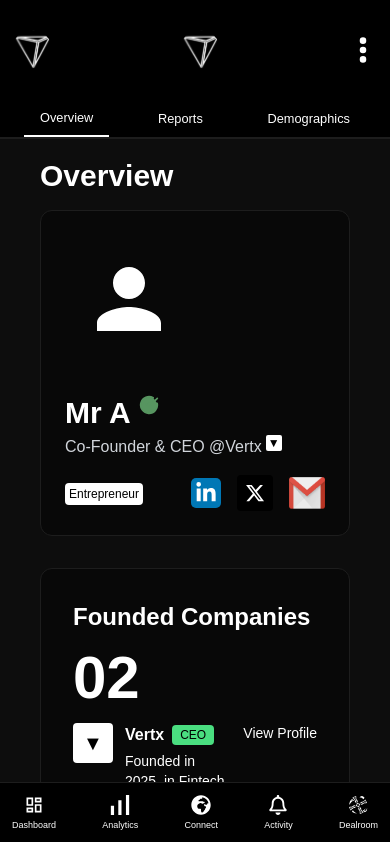
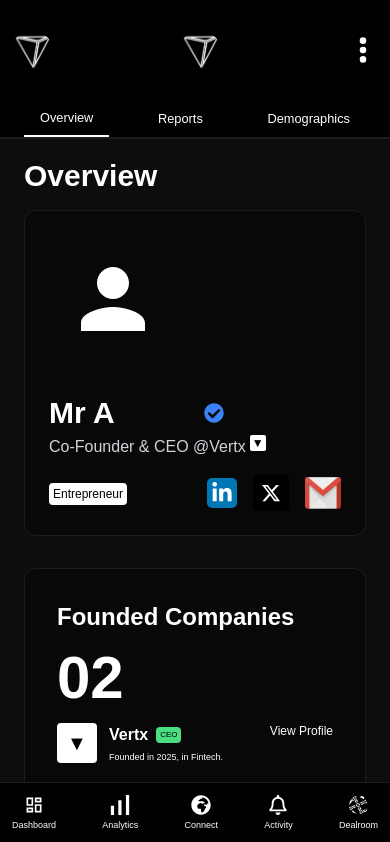
Before and after one commit to Hariz-Ade14/vertx, a React (Vite) app: page /profile in a window 390 px wide. Shown: the top 842 px of the page. Built offline with nearby package versions, Linux system fonts and the light colour scheme.

Commit message:
refactor: replace CheckCircle icon with FaCheckCircle and adjust layout for improved responsiveness in Profile component

```diff
--- a/src/components/profile.tsx
+++ b/src/components/profile.tsx
@@ -1,7 +1,7 @@
 import {useState} from "react";
 import Layout from "./Layout";
 import { Link } from "react-router-dom";
-import { CheckCircle} from "lucide-react";
+import { FaCheckCircle } from "react-icons/fa";
 import { Menu } from "./Body";
 import { FaLinkedinIn } from "react-icons/fa6";
 const Profile = () => {
@@ -34,7 +34,7 @@ const Profile = () => {
           );
         })}
       </div>
-      <div className="md:flex md:left-[300px] top-[113px] absolute left-0 flex bg-black/95 px-10 right-0 pt-10 pb-20 flex-col gap-3">
+      <div className="md:flex md:left-[300px] top-[113px] absolute left-0 flex bg-black/95 px-6 right-0 pt-10 pb-20 flex-col gap-3">
         <h1 className="font-semibold text-[30px] text-white">Overview</h1>
         <div className="min-h-screen text-white">
           <div className="bg-[#080808] rounded-xl p-6 mb-8 border border-[#1d1d1d]">
@@ -61,9 +61,9 @@ const Profile = () => {
 
               {/* Profile Info */}
               <div className="flex-1 text-center md:text-left">
-                <div className="flex items-centerjustify-start md:justify-start gap-2 mb-1">
+                <div className="flex items-center justify-between md:justify-between w-[60%] md:w-[35%] gap-2 mb-1">
                   <h2 className="text-3xl  font-bold">Mr A</h2>
-                  <CheckCircle className="w-5 h-5 text-[#579560] fill-[#579560]" />
+                  <FaCheckCircle className="w-5 h-5 fill-blue-500" />
                 </div>
 
                 <div className="flex items-start md:items-center justify-start md:justify-start gap-1 mb-4">
@@ -121,39 +121,38 @@ const Profile = () => {
                 <div className="flex-1">
                   <div className="flex items-center gap-2 mb-1">
                     <h4 className="font-bold">Vertx</h4>
-                    <span className="px-2 py-0.5 bg-green-400 text-black text-xs rounded">
+                    <span className="md:px-2 px-1 py-0.5 bg-green-400 text-black sm:text-xs text-[8px] rounded">
                       CEO
                     </span>
                   </div>
-                  <p className="text-sm text-white">
+                  <p className="text-[9px] whitespace-nowrap md:text-sm text-white">
                     Founded in 2025, in{" "}
                     <span className="font-medium">Fintech</span>.
                   </p>
                 </div>
-                <Link to="#" className="text-sm text-white hover:text-white">
+                <Link to="#" className="text-xs md:text-sm text-white hover:text-white">
                   View Profile
                 </Link>
               </div>
 
-              {/* Company 2 */}
-              <div className="flex items-start gap-3">
+              <div className="flex items-start gap-3 pb-6">
                 <div className="w-10 h-10 bg-white rounded flex items-center justify-center">
                   <span className="text-black text-xl">▼</span>
                 </div>
                 <div className="flex-1">
                   <div className="flex items-center gap-2 mb-1">
-                    <h4 className="font-bold">Company</h4>
-                    <span className="px-2 py-0.5 bg-blue-300 text-black text-xs rounded">
-                      PROPRIETOR
+                    <h4 className="font-bold">Comp 1</h4>
+                    <span className="md:px-2 px-1 py-0.5 bg-blue-300 text-black md:text-xs text-[8px] rounded">
+                        PROPRIETOR
                     </span>
                   </div>
-                  <p className="text-sm text-white">
+                  <p className="text-[9px] whitespace-nowrap md:text-sm text-white">
                     Details/information
                     <br />
                     like acquired /exit/m&a
                   </p>
                 </div>
-                <Link to="#" className="text-sm text-white hover:text-white">
+                <Link to="#" className="md:text-sm text-xs text-white hover:text-white">
                   View Profile
                 </Link>
               </div>
```
